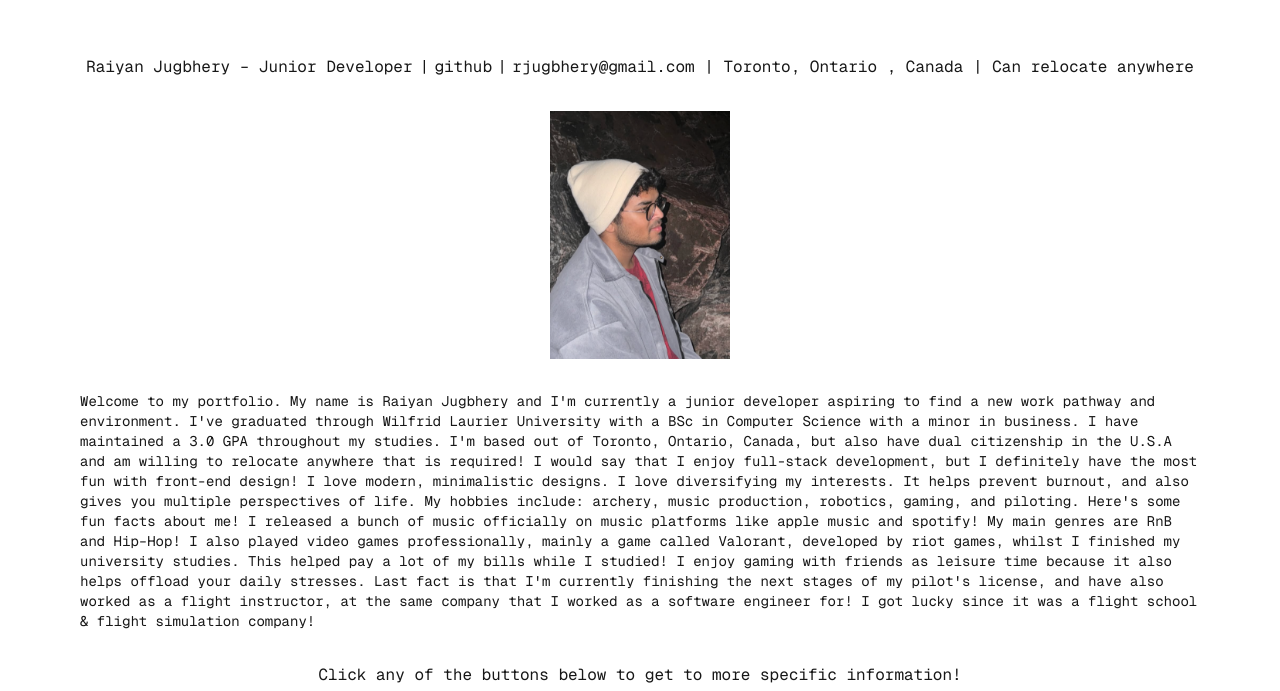
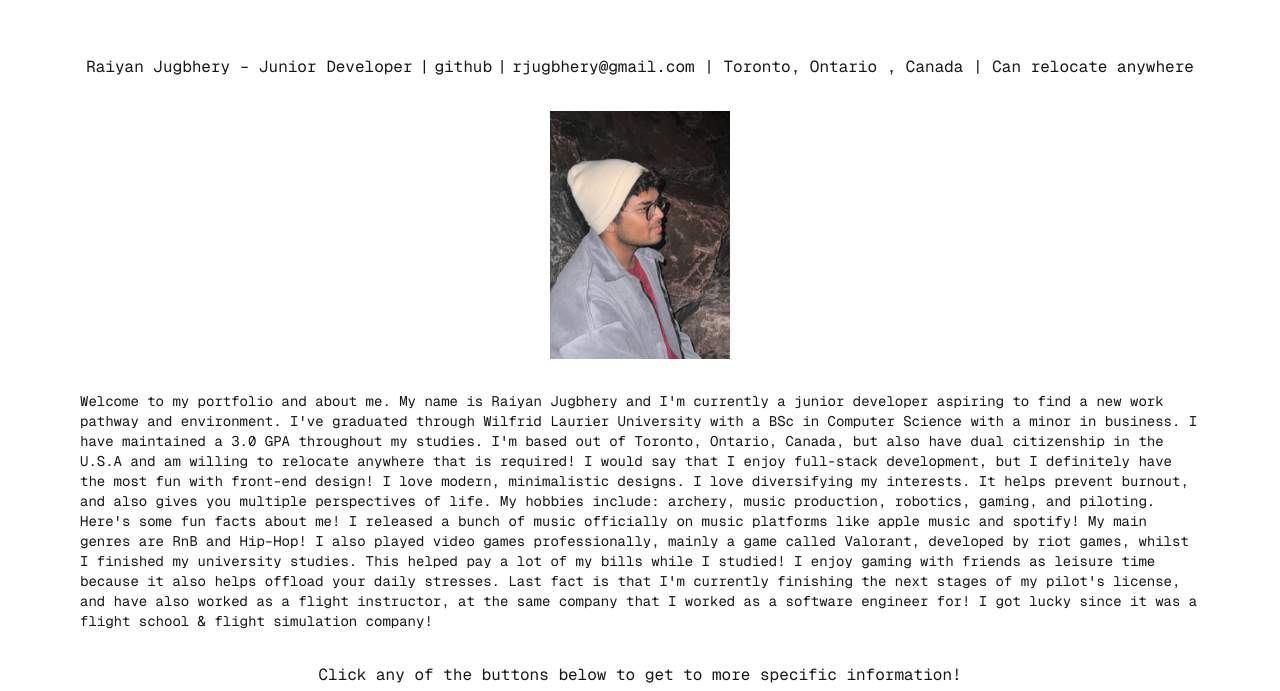
Before and after one commit to jugb6050/jugb6050.github.io, a Next.js app: page / in a window 1280 px wide. Shown: the part 109-800 px from the top of the page. Built offline with nearby package versions, Linux system fonts and the light colour scheme.

Commit message:
added a few wrods to summary

```diff
--- a/app/page.tsx
+++ b/app/page.tsx
@@ -40,31 +40,31 @@ export default function Home() {
         />
         <ol className="list-inside list-decimal text-sm text-center sm:text-left font-[family-name:var(--font-geist-mono)]">
           <a>
-            Welcome to my portfolio. My name is Raiyan Jugbhery and I&apos;m
-            currently a junior developer aspiring to find a new work pathway and
-            environment. I've graduated through Wilfrid Laurier University with
-            a BSc in Computer Science with a minor in business. I have
-            maintained a 3.0 GPA throughout my studies. I&apos;m based out of
-            Toronto&sbquo; Ontario&sbquo; Canada&sbquo; but also have dual
-            citizenship in the U.S.A and am willing to relocate anywhere that is
-            required! I would say that I enjoy full-stack development&sbquo; but
-            I definitely have the most fun with front-end design! I love
-            modern&sbquo; minimalistic designs. I love diversifying my
-            interests. It helps prevent burnout&sbquo; and also gives you
-            multiple perspectives of life. My hobbies include: archery&sbquo;
-            music production&sbquo; robotics&sbquo; gaming&sbquo; and piloting.
-            Here&apos;s some fun facts about me! I released a bunch of music
-            officially on music platforms like apple music and spotify! My main
-            genres are RnB and Hip&ndash;Hop! I also played video games
-            professionally&sbquo; mainly a game called Valorant&sbquo; developed
-            by riot games&sbquo; whilst I finished my university studies. This
-            helped pay a lot of my bills while I studied! I enjoy gaming with
-            friends as leisure time because it also helps offload your daily
-            stresses. Last fact is that I&apos;m currently finishing the next
-            stages of my pilot&apos;s license&sbquo; and have also worked as a
-            flight instructor&sbquo; at the same company that I worked as a
-            software engineer for! I got lucky since it was a flight school &
-            flight simulation company!
+            Welcome to my portfolio and about me. My name is Raiyan Jugbhery and
+            I&apos;m currently a junior developer aspiring to find a new work
+            pathway and environment. I've graduated through Wilfrid Laurier
+            University with a BSc in Computer Science with a minor in business.
+            I have maintained a 3.0 GPA throughout my studies. I&apos;m based
+            out of Toronto&sbquo; Ontario&sbquo; Canada&sbquo; but also have
+            dual citizenship in the U.S.A and am willing to relocate anywhere
+            that is required! I would say that I enjoy full-stack
+            development&sbquo; but I definitely have the most fun with front-end
+            design! I love modern&sbquo; minimalistic designs. I love
+            diversifying my interests. It helps prevent burnout&sbquo; and also
+            gives you multiple perspectives of life. My hobbies include:
+            archery&sbquo; music production&sbquo; robotics&sbquo; gaming&sbquo;
+            and piloting. Here&apos;s some fun facts about me! I released a
+            bunch of music officially on music platforms like apple music and
+            spotify! My main genres are RnB and Hip&ndash;Hop! I also played
+            video games professionally&sbquo; mainly a game called
+            Valorant&sbquo; developed by riot games&sbquo; whilst I finished my
+            university studies. This helped pay a lot of my bills while I
+            studied! I enjoy gaming with friends as leisure time because it also
+            helps offload your daily stresses. Last fact is that I&apos;m
+            currently finishing the next stages of my pilot&apos;s
+            license&sbquo; and have also worked as a flight instructor&sbquo; at
+            the same company that I worked as a software engineer for! I got
+            lucky since it was a flight school & flight simulation company!
           </a>
         </ol>
         <a className="font-[family-name:var(--font-geist-mono)]">
```
